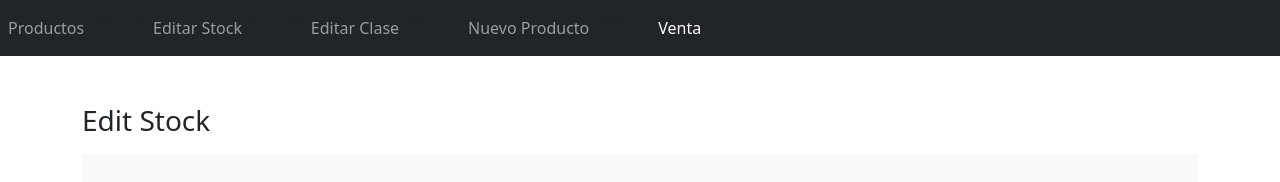
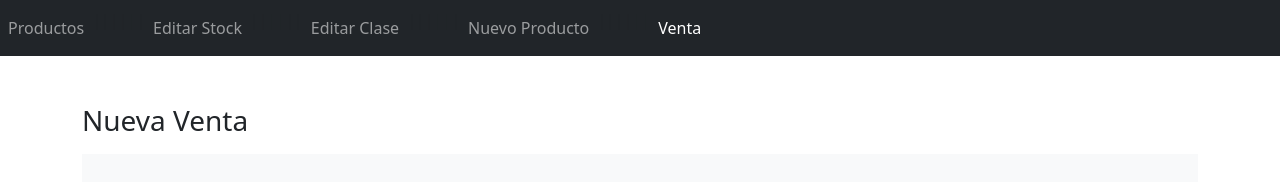
Before and after one commit to FeDeJMendez/iofrontend, an Angular app: page /sale in a window 1280 px wide. Shown: the top 182 px of the page. Built offline with nearby package versions, Linux system fonts and the light colour scheme; no server answers.

Commit message:
Add Details

```diff
--- a/src/app/components/sell-product/sell-product.component.html
+++ b/src/app/components/sell-product/sell-product.component.html
@@ -2,7 +2,7 @@
     <section class="mb-5">
          <form [formGroup]="sellForm" (ngSubmit)="onSubmit()">
             <div class="container">
-                <h3 class="mb-3">Edit Stock</h3>
+                <h3 class="mb-3">Nueva Venta</h3>
                 <div class="bg-light p-4">
                     <div class="row">
                         <div class="col-lg-4">
```
